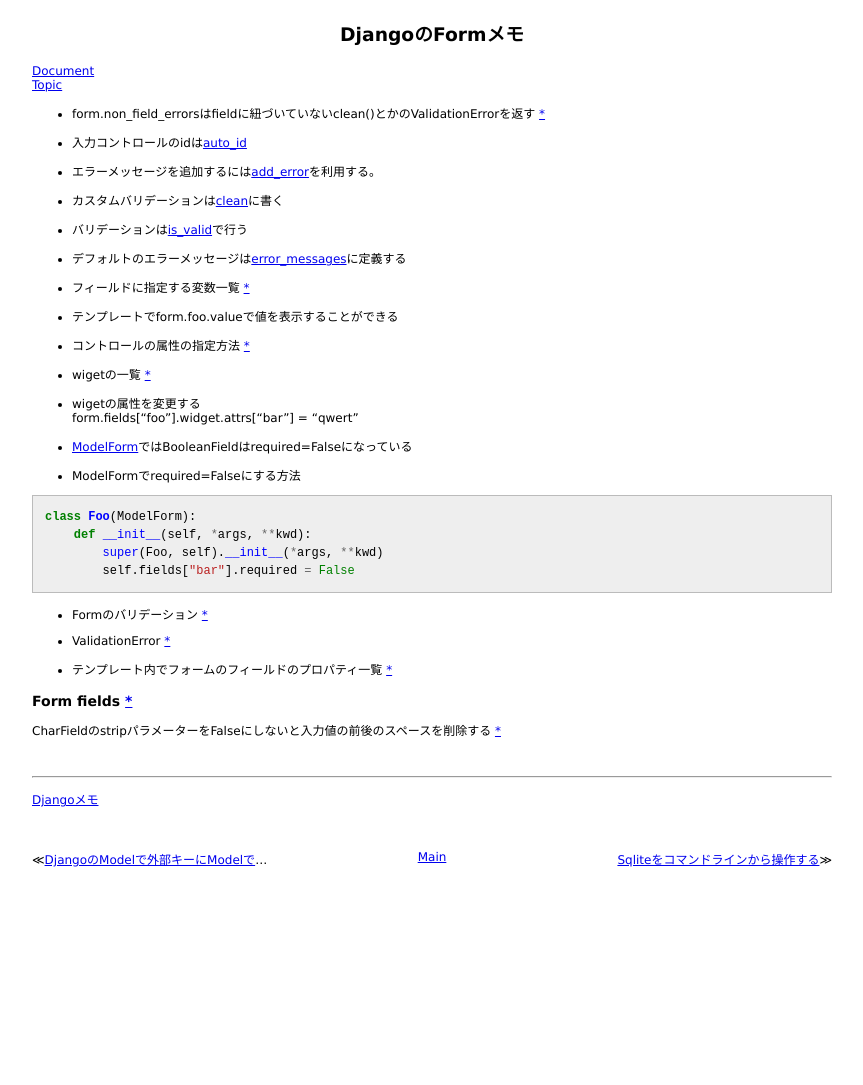
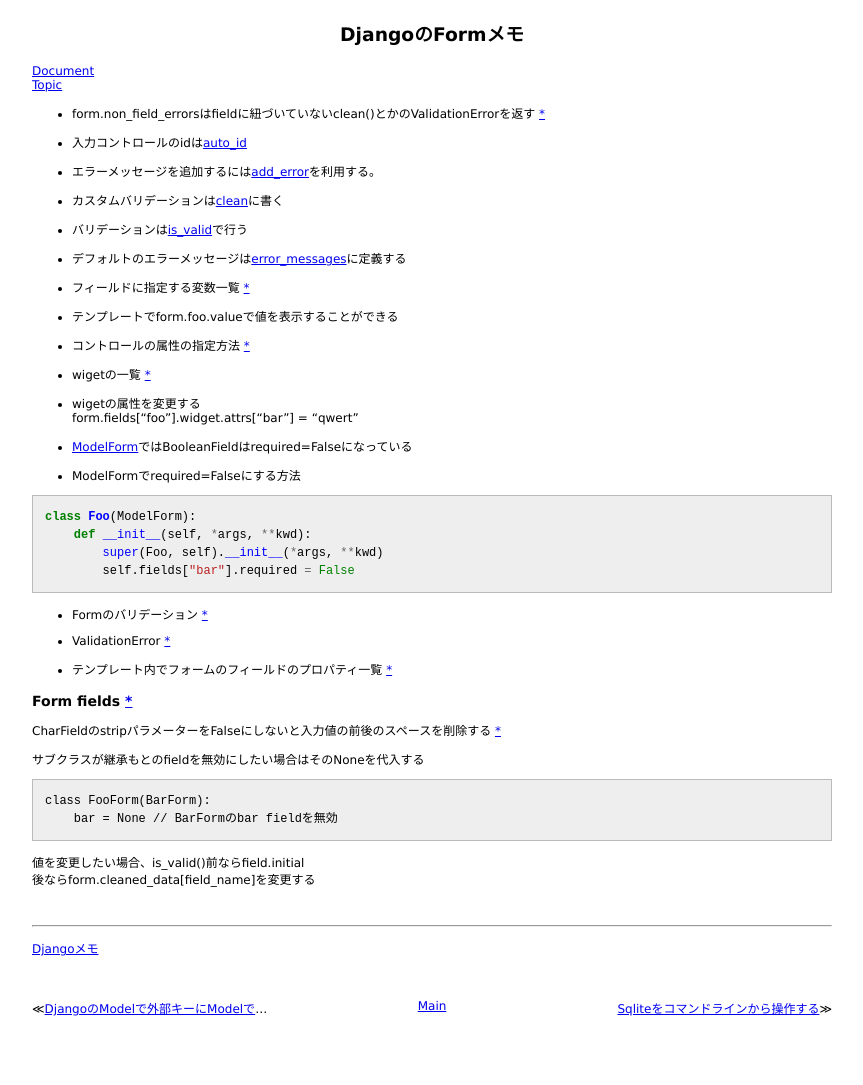
Before and after one commit to 38elements/38elements.github.com, a Jekyll site: the page built from _posts/2014-12-02-django-forms.md, in a window 1280 px wide. Shown: the whole page, without its empty margins (208-1071 px from the left). Built offline with Jekyll 4.4.1, drawn with Linux system fonts in a browser that asks for light colours; before the commit the page ends 936 px from its top, so only the background shows below that.

Commit message:
Update 2014-12-02-django-forms.md

````diff
--- a/_posts/2014-12-02-django-forms.md
+++ b/_posts/2014-12-02-django-forms.md
@@ -47,6 +47,15 @@ class Foo(ModelForm):
 ### Form fields [\*](https://docs.djangoproject.com/en/stable/ref/forms/fields/)
 CharFieldのstripパラメーターをFalseにしないと入力値の前後のスペースを削除する [\*](https://docs.djangoproject.com/en/1.9/ref/forms/fields/#django.forms.CharField.strip)
 
+サブクラスが継承もとのfieldを無効にしたい場合はそのNoneを代入する
+
+```
+class FooForm(BarForm):
+    bar = None // BarFormのbar fieldを無効
+```
+値を変更したい場合、is_valid()前ならfield.initial
+後ならform.cleaned_data[field_name]を変更する
+
 
 <br/>
 <hr/>
````
